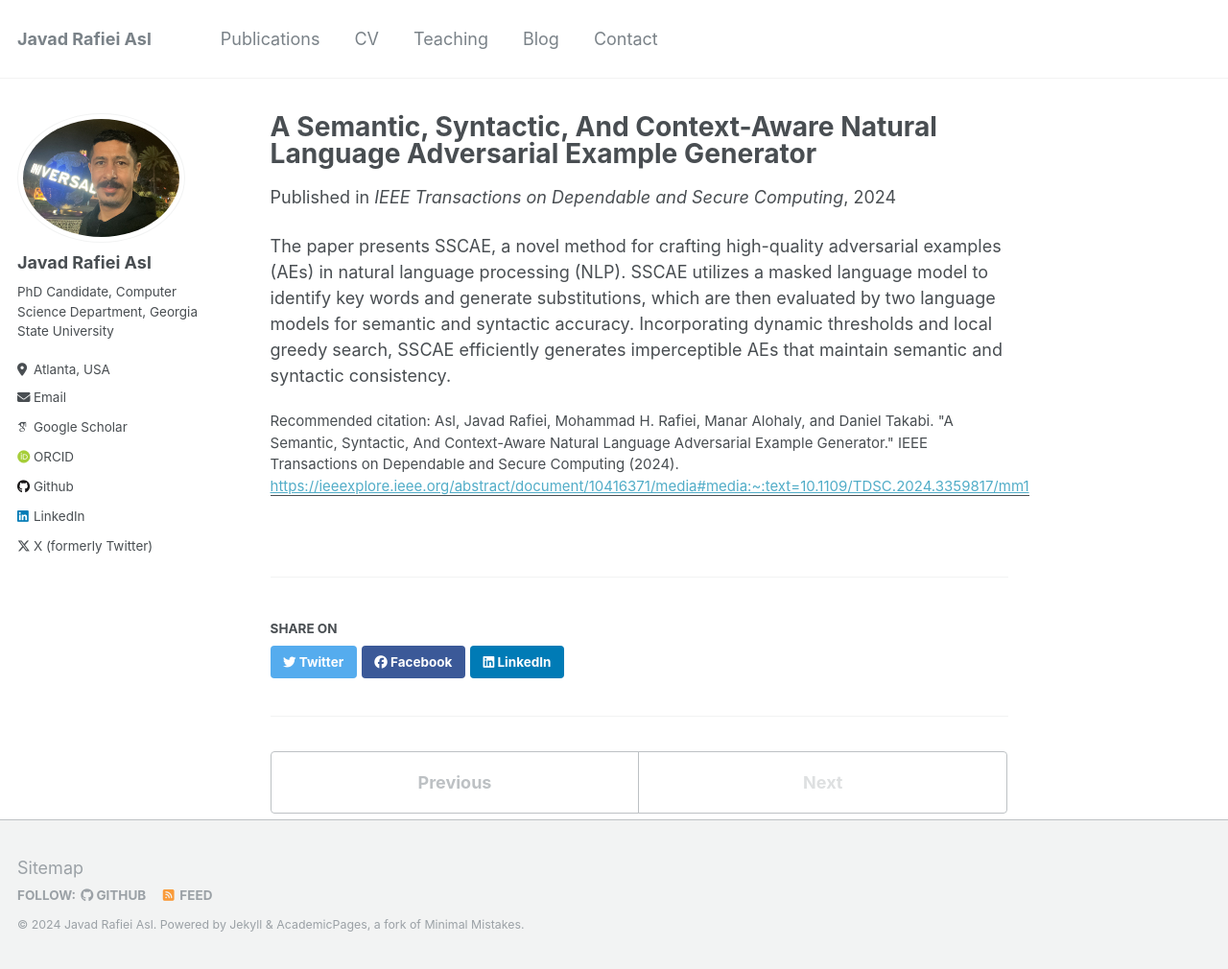
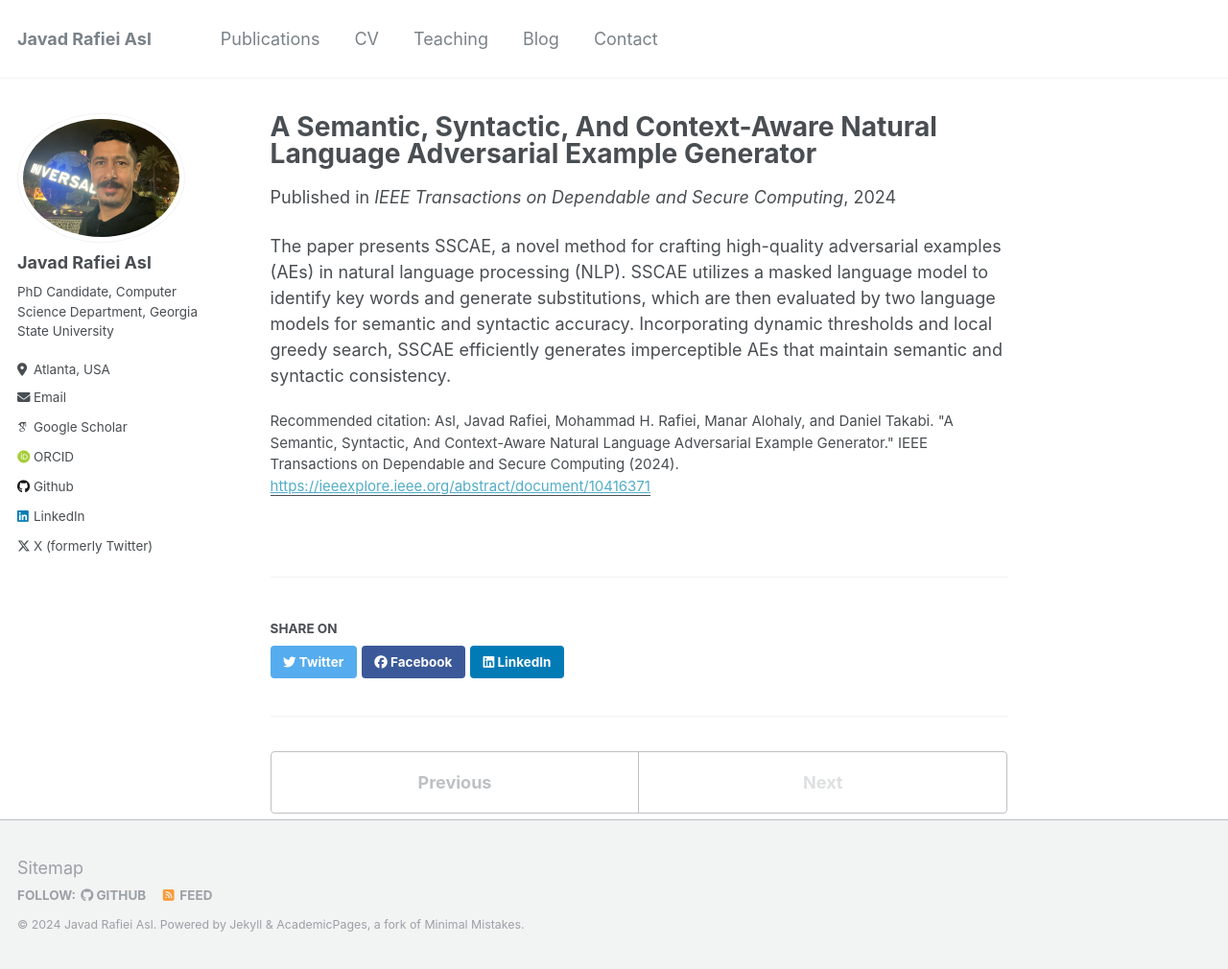
Before and after one commit to jasl1/jasl1.github.io, a Jekyll site: the page built from _publications/2024-02-17-paper-title-number-4.md, in a window 1280 px wide and 1010 px high. Shown: the whole window at 96% size. Built offline with Jekyll 4.4.1, drawn with Linux system fonts in a browser that asks for light colours; some web fonts are replaced; part of the change alters nothing that is shown.

Commit message:
Update 2024-02-17-paper-title-number-4.md

```diff
--- a/_publications/2024-02-17-paper-title-number-4.md
+++ b/_publications/2024-02-17-paper-title-number-4.md
@@ -5,7 +5,7 @@ permalink: /publication/2024-02-17-paper-title-number-4
 excerpt: 'The paper presents SSCAE, a novel method for crafting high-quality adversarial examples (AEs) in natural language processing (NLP). SSCAE utilizes a masked language model to identify key words and generate substitutions, which are then evaluated by two language models for semantic and syntactic accuracy. Incorporating dynamic thresholds and local greedy search, SSCAE efficiently generates imperceptible AEs that maintain semantic and syntactic consistency.'
 date: 2024-01-17
 venue: 'IEEE Transactions on Dependable and Secure Computing'
-paperurl: 'https://ieeexplore.ieee.org/abstract/document/10416371/media#media:~:text=10.1109/TDSC.2024.3359817/mm1'
+paperurl: 'https://ieeexplore.ieee.org/abstract/document/10416371'
 citation: 'Asl, Javad Rafiei, Mohammad H. Rafiei, Manar Alohaly, and Daniel Takabi. "A Semantic, Syntactic, And Context-Aware Natural Language Adversarial Example Generator." IEEE Transactions on Dependable and Secure Computing (2024).'
 ---
 
```
